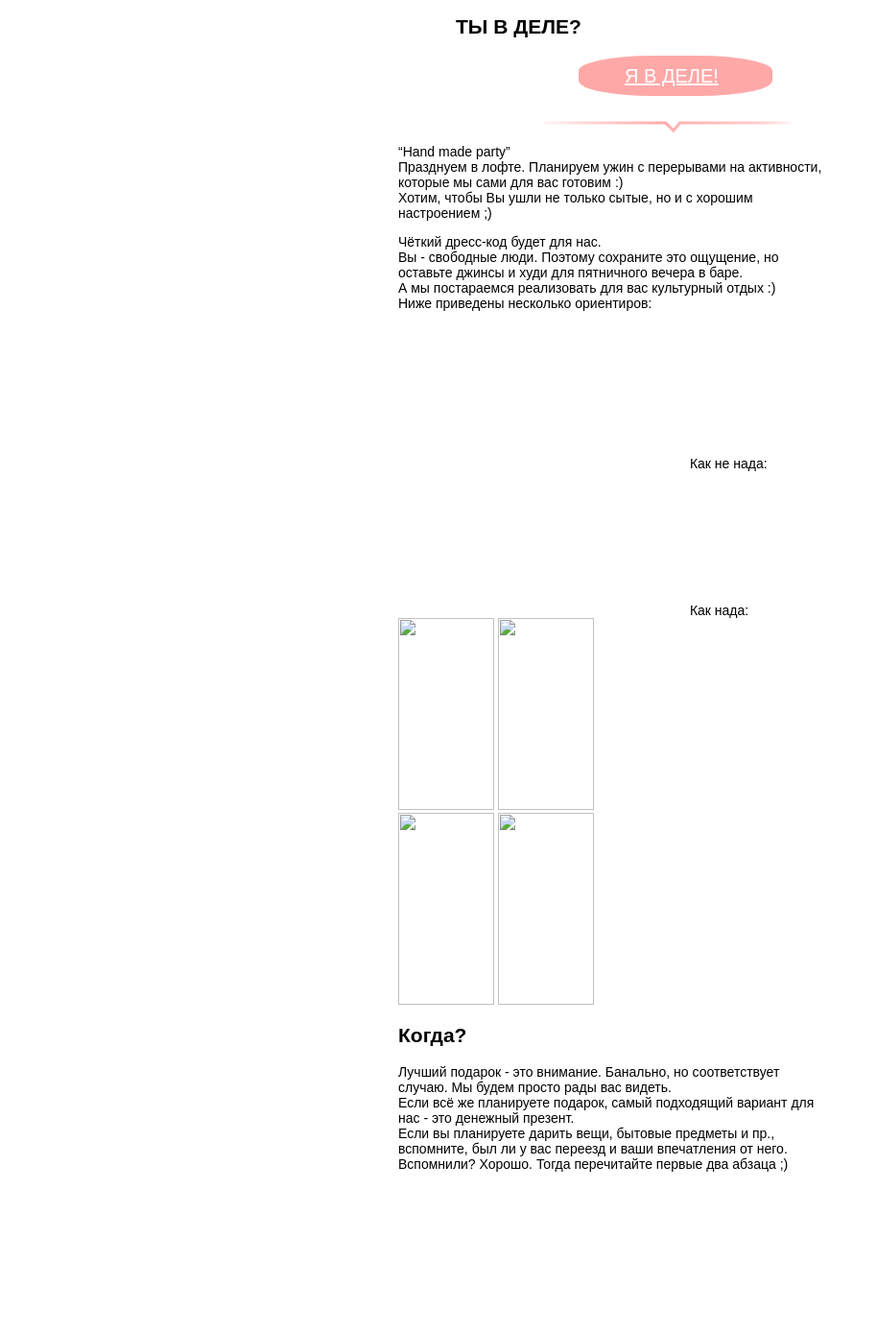
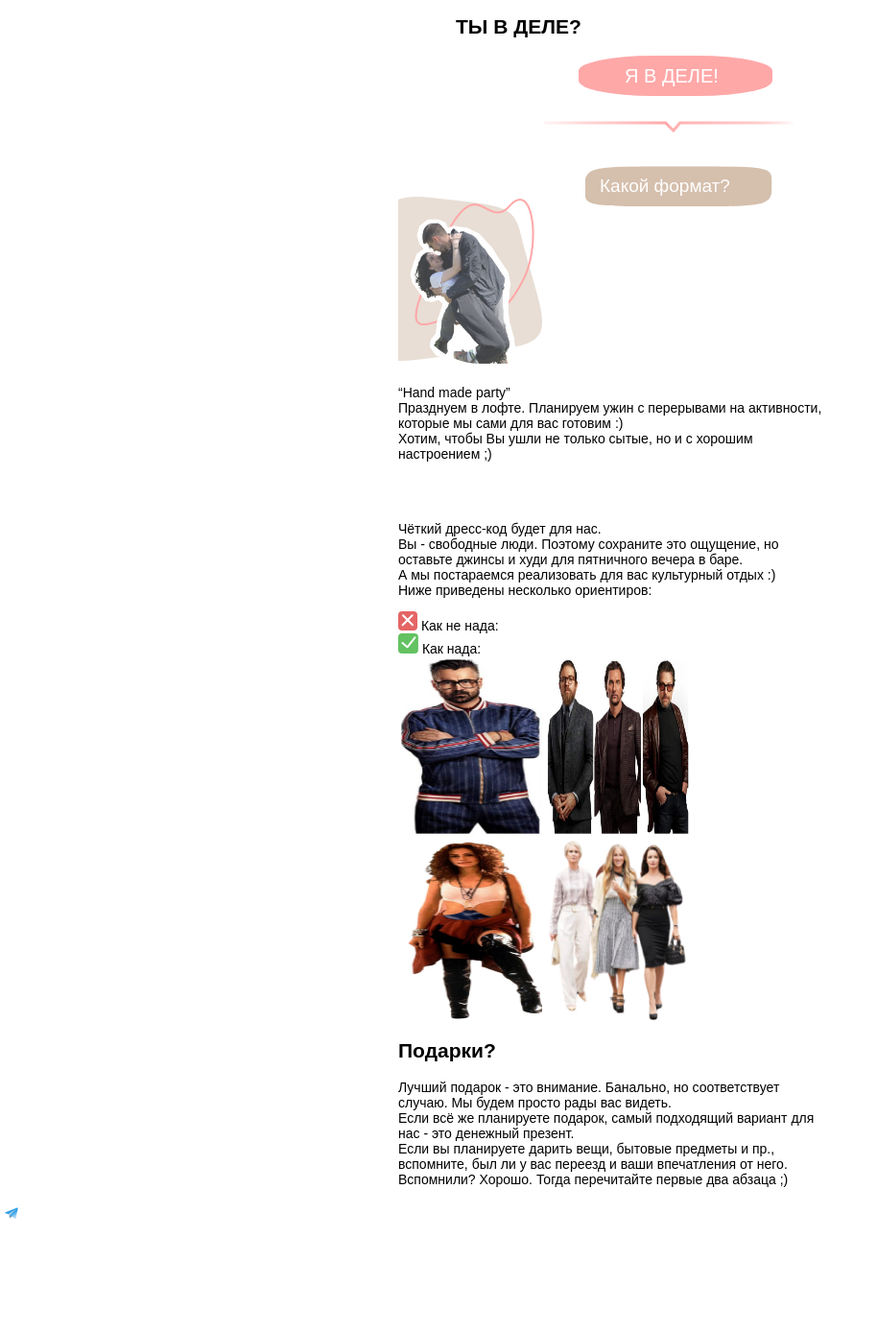
Before and after one commit to Tom826/wed_IT, a website: page index.html in a window 1280 px wide. Shown: the part 980-2368 px from the top of the page at 96% size, without its empty margins (0-914 px from the left). After the commit the page ends 2273 px from the top, so only its background shows below. Drawn offline with nearby package versions, Linux system fonts and the light colour scheme; files that its build step writes are made by us from their sources; files whose address does not match are found by name; a web font is replaced by a local one.

Commit message:
Add images in index

```diff
--- a/index.html
+++ b/index.html
@@ -52,12 +52,15 @@
       <iframe class="where__map" src="https://yandex.ru/map-widget/v1/?um=constructor%3A649a30a0c1ac0257e460a98274b5406d359a860b0b29c05b56ee0904813d3215&amp;source=constructor" width="347" height="314" frameborder="0"></iframe>
     </div>
     <div class="main__form form">
-      <h2 class="form__title ">ты в деле?</h2>
+      <h2 class="form__title">ты в деле?</h2>
       <a class="form__btn" href="#">Я в деле!</a>
     </div>
     <div class="main__format format">
       <h2 class="format__title visually-hidden">Какой формат?</h2>
-      <img class="format__img" src="#" width="" height="" alt="">
+      <picture>
+        <source>
+        <img class="format__img" src="img\mob\format-img.jpg" srcset="img\mob\format-img@2x.jpg" width="150" height="188" alt="">
+      </picture>
       <p class="format__text">“Hand made party”
         <br>Празднуем в лофте. Планируем ужин с перерывами на активности, которые мы сами для вас готовим :)
         <br>Хотим, чтобы Вы ушли не только сытые, но и с хорошим настроением ;)
@@ -73,27 +76,47 @@
       </p>
       <div class="wear__howto howto">
         <div class="howto__item">
-          <svg class="howto__item--no"></svg>
+          <svg class="howto__item--no" width="20" height="20" viewBox="0 0 20 20" fill="none" xmlns="http://www.w3.org/2000/svg">
+            <rect width="20" height="20" rx="4" fill="#E56565"/>
+            <path d="M5.04044 4.29285L15.0404 14.2928" stroke="white" stroke-width="2" stroke-linecap="round"/>
+            <path d="M4.62622 14.2928L14.6262 4.29285" stroke="white" stroke-width="2" stroke-linecap="round"/>
+          </svg>
           <span class="howto__item">Как не нада:</span>
         </div>
         <div class="howto__item">
-          <svg class="howto__item--yes"></svg>
+          <svg class="howto__item--yes" width="21" height="21" viewBox="0 0 21 21" fill="none" xmlns="http://www.w3.org/2000/svg">
+            <rect width="20.9119" height="20.9119" rx="4" fill="#63C261"/>
+            <path d="M4.4805 9.96472L9.18392 13.9521" stroke="white" stroke-width="2" stroke-linecap="round"/>
+            <path d="M9.74951 14.0994L17.4177 4.34087" stroke="white" stroke-width="2" stroke-linecap="round"/>
+          </svg>
           <span class="howto__item">Как нада:</span>
         </div>
       </div>
       <div class="wear__imgs imgs">
         <div class="imgs__block">
-          <img class="imgs__item" src="#" width="100" height="200" alt="">
-          <img class="imgs__item" src="#" width="100" height="200" alt="">
+          <picture>
+            <source>
+            <img class="imgs__item" src="img\mob\no-man.jpg" srcset="img\mob\no-man@2x.jpg" width="150" height="188" alt="">
+          </picture>
+          <picture>
+            <source>
+            <img class="imgs__item" src="img\mob\y-man.jpg" srcset="img\mob\y-man@2x.jpg" width="150" height="188" alt="">
+          </picture>
         </div>
         <div class="imgs__block">
-          <img class="imgs__item" src="#" width="100" height="200" alt="">
-          <img class="imgs__item" src="#" width="100" height="200" alt="">
+          <picture>
+            <source>
+            <img class="imgs__item" src="img\mob\no-g.jpg" srcset="img\mob\no-g@2x.jpg" width="150" height="188" alt="">
+          </picture>
+          <picture>
+            <source>
+            <img class="imgs__item" src="img\mob\y-g.jpg" srcset="img\mob\y-g@2x.jpg" width="150" height="188" alt="">
+          </picture>
         </div>
       </div>
     </div>
     <div class="main__gift gift">
-      <h2 class="gift__title">Когда?</h2>
+      <h2 class="gift__title">Подарки?</h2>
       <p class="gift__text">Лучший подарок - это внимание. Банально, но соответствует случаю. Мы будем просто рады вас видеть.
         <br>Если всё же планируете подарок, самый подходящий вариант для нас - это денежный презент.
         <br>Если вы планируете дарить вещи, бытовые предметы и пр., вспомните, был ли у вас переезд и ваши впечатления от него. Вспомнили? Хорошо. Тогда перечитайте первые два абзаца ;)
@@ -103,7 +126,22 @@
   <footer class="page__footer footer">
     <p class="footer__signature"></p>
     <div class="footer__contact contact">
-      <svg></svg>
+      <svg width="25" height="25" viewBox="0 0 25 25" fill="none" xmlns="http://www.w3.org/2000/svg">
+        <g clip-path="url(#clip0_20_75)">
+        <path d="M10.2084 18.2292C9.8021 18.2292 9.87502 18.073 9.72919 17.6876L8.54169 13.7709L15.9167 9.16675L16.7813 9.39591L16.0625 11.3542L10.2084 18.2292Z" fill="#C8DAEA"/>
+        <path d="M10.2083 18.2292C10.5208 18.2292 10.6562 18.0833 10.8333 17.9167C11.1041 17.6563 14.5833 14.2708 14.5833 14.2708L12.4479 13.75L10.4687 15L10.2083 18.125V18.2292Z" fill="#5288AA"/>
+        <path d="M10.4167 15.0416L15.4583 18.7603C16.0312 19.0728 16.4479 18.9166 16.5937 18.2291L18.6458 8.56238C18.8542 7.71863 18.3229 7.34363 17.7708 7.59363L5.72916 12.2395C4.90625 12.5728 4.91666 13.0311 5.58333 13.2291L8.67708 14.1978L15.8333 9.68738C16.1667 9.47905 16.4792 9.59363 16.2292 9.8228L10.4167 15.0416Z" fill="url(#paint0_linear_20_75)"/>
+        </g>
+        <defs>
+        <linearGradient id="paint0_linear_20_75" x1="13.4366" y1="12.891" x2="16.0407" y2="17.0577" gradientUnits="userSpaceOnUse">
+        <stop stop-color="#30A0E6"/>
+        <stop offset="0.851" stop-color="#A5D6F4"/>
+        </linearGradient>
+        <clipPath id="clip0_20_75">
+        <rect width="25" height="25" fill="white"/>
+        </clipPath>
+        </defs>
+      </svg>
       <p></p>
       <a class="contact__tg" href=""></a>
       <a class="contact__tg" href=""></a>
--- a/source/sass/blocks/form.scss
+++ b/source/sass/blocks/form.scss
@@ -36,4 +36,5 @@
   padding: 10px 48px;
   font-size: 20px;
   margin-left: auto;
+  text-decoration: none;
 }
--- a/source/sass/blocks/format.scss
+++ b/source/sass/blocks/format.scss
@@ -1,3 +1,21 @@
 .format {
+  position: relative;
+  padding: 76px 0 20px;
+  margin-bottom:28px ;
+}
 
+.format::before {
+  content:"Какой формат?";
+  position: absolute;
+  color: $text-color-lighten;
+  padding: 10px 16px;
+  font-size: 19px;
+  font-weight: 400;
+  width: 197px;
+  height: 44px;
+  background-image: url("../img/mob/title-brown.svg");
+  background-repeat: no-repeat;
+  top: 15%;
+  left: 65%;
+  transform: translate(-50%, -13%);
 }
```
